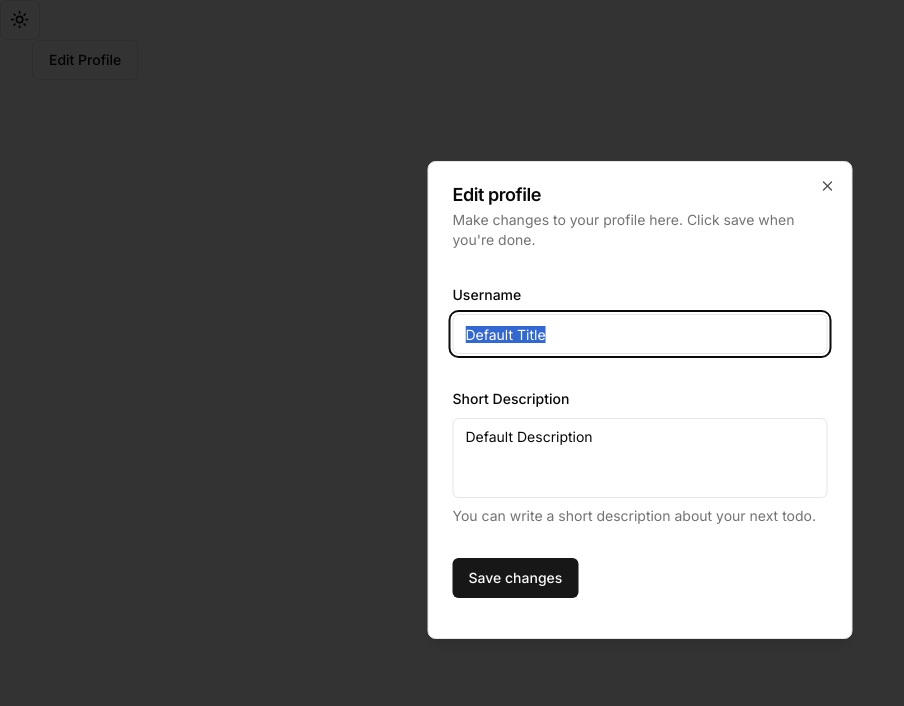
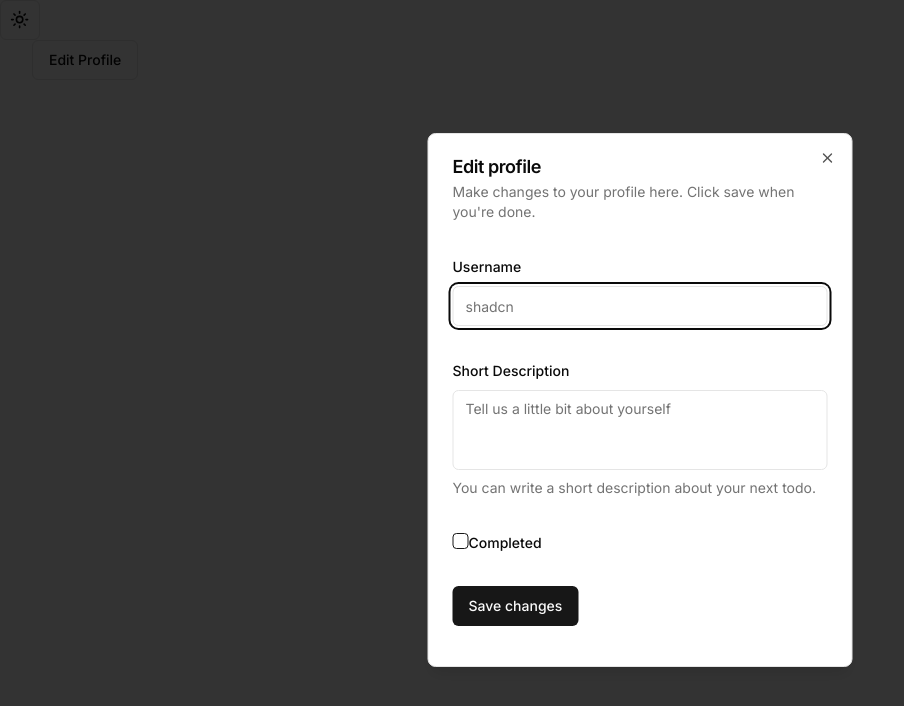
Before and after one commit to moostafadev/todo_fullStack_nextJs, a Next.js app: page / in a window 1280 px wide. Both pictures are taken after a click on the button "Edit Profile". Shown: the top 706 px of the page, without its empty margins (0-904 px from the left). Built offline with nearby package versions, Linux system fonts and the light colour scheme.

Commit message:
add complete

```diff
--- a/actions/todo.action.ts
+++ b/actions/todo.action.ts
@@ -8,11 +8,16 @@
 export const getTodoListAction = async () => {
   return await prisma.todo.findMany();
 };
-export const createTodoListAction = async ({ title, body }: TodoFormValues) => {
+export const createTodoListAction = async ({
+  title,
+  body,
+  completed,
+}: TodoFormValues) => {
   await prisma.todo.create({
     data: {
       title,
       body,
+      completed,
     },
   });
 };
--- a/components/AddTodoForm.tsx
+++ b/components/AddTodoForm.tsx
@@ -25,11 +25,13 @@
 import { TodoFormValues, TodoFormSchema } from "@/schema";
 import { zodResolver } from "@hookform/resolvers/zod";
 import { createTodoListAction } from "@/actions/todo.action";
+import { Checkbox } from "./ui/checkbox";
 
 const AddTodoForm = () => {
   const defaultValues: Partial<TodoFormValues> = {
-    title: "Default Title",
-    body: "Default Description",
+    title: "",
+    body: "",
+    completed: false,
   };
 
   const form = useForm<TodoFormValues>({
@@ -38,8 +40,8 @@
     mode: "onChange",
   });
 
-  const onSubmit = async ({ title, body }: TodoFormValues) => {
-    await createTodoListAction({ title, body });
+  const onSubmit = async ({ title, body, completed }: TodoFormValues) => {
+    await createTodoListAction({ title, body, completed });
   };
 
   return (
@@ -90,6 +92,23 @@
                   </FormItem>
                 )}
               />
+              <FormField
+                control={form.control}
+                name="completed"
+                render={({ field }) => (
+                  <FormItem>
+                    <FormControl>
+                      <Checkbox
+                        checked={field.value}
+                        onCheckedChange={field.onChange}
+                        {...field}
+                      />
+                    </FormControl>
+                    <FormLabel>Completed</FormLabel>
+                    <FormMessage />
+                  </FormItem>
+                )}
+              />
               <Button type="submit">Save changes</Button>
             </form>
           </Form>
--- /dev/null
+++ b/components/ui/checkbox.tsx
@@ -0,0 +1,30 @@
+"use client"
+
+import * as React from "react"
+import * as CheckboxPrimitive from "@radix-ui/react-checkbox"
+import { Check } from "lucide-react"
+
+import { cn } from "@/lib/utils"
+
+const Checkbox = React.forwardRef<
+  React.ElementRef<typeof CheckboxPrimitive.Root>,
+  React.ComponentPropsWithoutRef<typeof CheckboxPrimitive.Root>
+>(({ className, ...props }, ref) => (
+  <CheckboxPrimitive.Root
+    ref={ref}
+    className={cn(
+      "peer h-4 w-4 shrink-0 rounded-sm border border-primary ring-offset-background focus-visible:outline-none focus-visible:ring-2 focus-visible:ring-ring focus-visible:ring-offset-2 disabled:cursor-not-allowed disabled:opacity-50 data-[state=checked]:bg-primary data-[state=checked]:text-primary-foreground",
+      className
+    )}
+    {...props}
+  >
+    <CheckboxPrimitive.Indicator
+      className={cn("flex items-center justify-center text-current")}
+    >
+      <Check className="h-4 w-4" />
+    </CheckboxPrimitive.Indicator>
+  </CheckboxPrimitive.Root>
+))
+Checkbox.displayName = CheckboxPrimitive.Root.displayName
+
+export { Checkbox }
--- a/package.json
+++ b/package.json
@@ -14,6 +14,7 @@
   "dependencies": {
     "@hookform/resolvers": "^3.3.4",
     "@prisma/client": "^5.13.0",
+    "@radix-ui/react-checkbox": "^1.0.4",
     "@radix-ui/react-dialog": "^1.0.5",
     "@radix-ui/react-dropdown-menu": "^2.0.6",
     "@radix-ui/react-label": "^2.0.2",
--- a/schema/index.ts
+++ b/schema/index.ts
@@ -15,6 +15,7 @@
       message: "Short Description must not be longer than 80 characters.",
     })
     .optional(),
+  completed: z.boolean(),
 });
 
 export type TodoFormValues = z.infer<typeof TodoFormSchema>;
```
Also changed, not shown: 1 other file (tests, documents, lock files or other folders).
